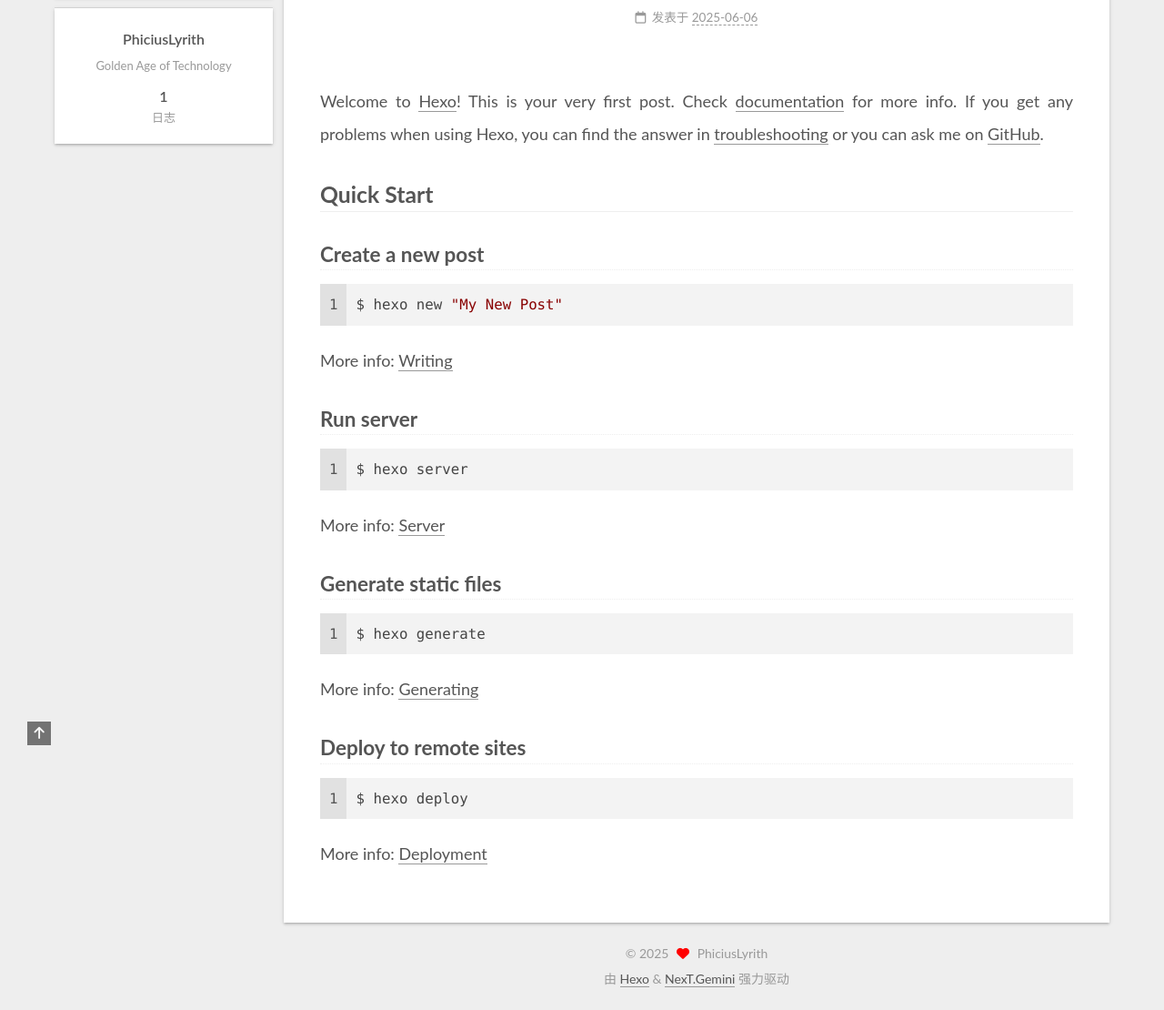
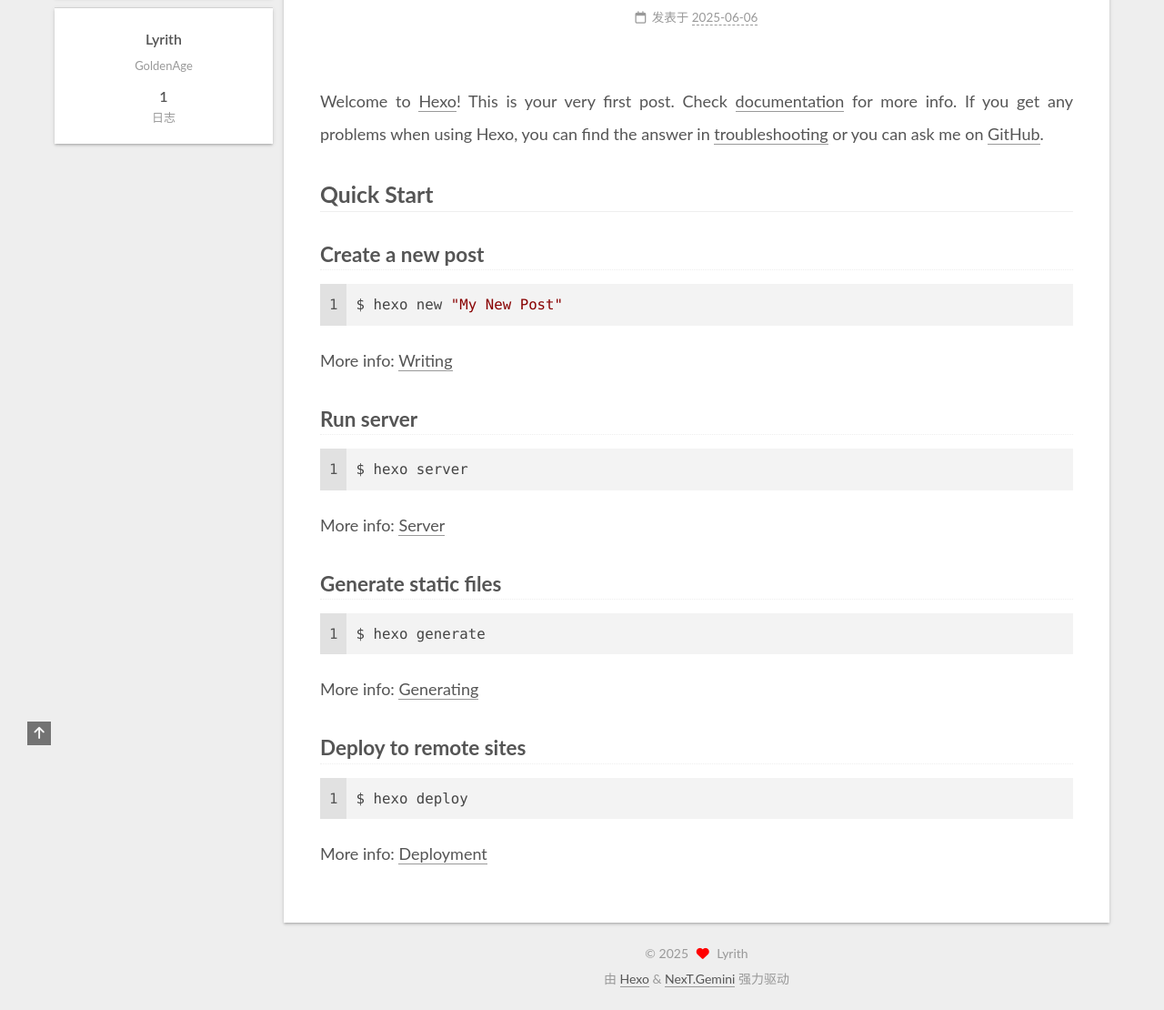
Before and after one commit to PhiciusLyrith/PhiciusLyrith.github.io, a plain HTML site: page index.html in a window 1280 px wide. Shown: the part 81-1191 px from the top of the page at 91% size. Drawn offline with nearby package versions, Linux system fonts and the light colour scheme.

Commit message:
Site updated: 2025-06-06 23:11:47

```diff
--- a/css/main.css
+++ b/css/main.css
@@ -1221,7 +1221,7 @@ pre code {
     vertical-align: middle;
   }
   .links-of-author a::before {
-    background: #f494bb;
+    background: #f2d9ad;
     display: inline-block;
     margin-right: 3px;
     transform: translateY(-2px);
--- a/index.html
+++ b/index.html
@@ -19,14 +19,14 @@
 
 <script class="next-config" data-name="main" type="application/json">{"hostname":"example.com","root":"/","images":"/images","scheme":"Gemini","darkmode":false,"version":"8.23.1","exturl":false,"sidebar":{"position":"left","width_expanded":320,"width_dual_column":240,"display":"post","padding":18,"offset":12},"hljswrap":true,"codeblock":{"theme":{"light":"default","dark":"stackoverflow-dark"},"prism":{"light":"prism","dark":"prism-dark"},"copy_button":{"enable":false,"style":null},"fold":{"enable":false,"height":500},"language":false},"bookmark":{"enable":false,"color":"#222","save":"auto"},"mediumzoom":false,"lazyload":false,"pangu":false,"comments":{"style":"tabs","active":null,"storage":true,"lazyload":false,"nav":null},"stickytabs":false,"motion":{"enable":true,"async":false,"duration":200,"transition":{"menu_item":"fadeInDown","post_block":"fadeIn","post_header":"fadeInDown","post_body":"fadeInDown","coll_header":"fadeInLeft","sidebar":"fadeInUp"}},"i18n":{"placeholder":"搜索...","empty":"没有找到任何搜索结果：${query}","hits_time":"找到 ${hits} 个搜索结果（用时 ${time} 毫秒）","hits":"找到 ${hits} 个搜索结果"}}</script><script src="/js/config.js" defer></script>
 
-    <meta name="description" content="Golden Age of Technology">
+    <meta name="description" content="GoldenAge">
 <meta property="og:type" content="website">
 <meta property="og:title" content="STEAM">
 <meta property="og:url" content="http://example.com/index.html">
 <meta property="og:site_name" content="STEAM">
-<meta property="og:description" content="Golden Age of Technology">
+<meta property="og:description" content="GoldenAge">
 <meta property="og:locale" content="zh_CN">
-<meta property="article:author" content="PhiciusLyrith">
+<meta property="article:author" content="Lyrith">
 <meta name="twitter:card" content="summary">
 
 
@@ -123,8 +123,8 @@
 
         <div class="site-overview-wrap sidebar-panel">
           <div class="site-author animated" itemprop="author" itemscope itemtype="http://schema.org/Person">
-  <p class="site-author-name" itemprop="name">PhiciusLyrith</p>
-  <div class="site-description" itemprop="description">Golden Age of Technology</div>
+  <p class="site-author-name" itemprop="name">Lyrith</p>
+  <div class="site-description" itemprop="description">GoldenAge</div>
 </div>
 <div class="site-state-wrap animated">
   <nav class="site-state">
@@ -161,12 +161,12 @@
 
     <span hidden itemprop="author" itemscope itemtype="http://schema.org/Person">
       <meta itemprop="image" content="/images/avatar.gif">
-      <meta itemprop="name" content="PhiciusLyrith">
+      <meta itemprop="name" content="Lyrith">
     </span>
 
     <span hidden itemprop="publisher" itemscope itemtype="http://schema.org/Organization">
       <meta itemprop="name" content="STEAM">
-      <meta itemprop="description" content="Golden Age of Technology">
+      <meta itemprop="description" content="GoldenAge">
     </span>
 
     <span hidden itemprop="post" itemscope itemtype="http://schema.org/CreativeWork">
@@ -243,7 +243,7 @@
     <span class="with-love">
       <i class="fa fa-heart"></i>
     </span>
-    <span class="author" itemprop="copyrightHolder">PhiciusLyrith</span>
+    <span class="author" itemprop="copyrightHolder">Lyrith</span>
   </div>
   <div class="powered-by">由 <a href="https://hexo.io/" rel="noopener" target="_blank">Hexo</a> & <a href="https://theme-next.js.org/" rel="noopener" target="_blank">NexT.Gemini</a> 强力驱动
   </div>
```
Also changed, not shown: 2025/06/06/hello-world/index.html (+6 -6 lines), archives/2025/06/index.html (+6 -6 lines), archives/2025/index.html (+6 -6 lines), archives/index.html (+6 -6 lines).
